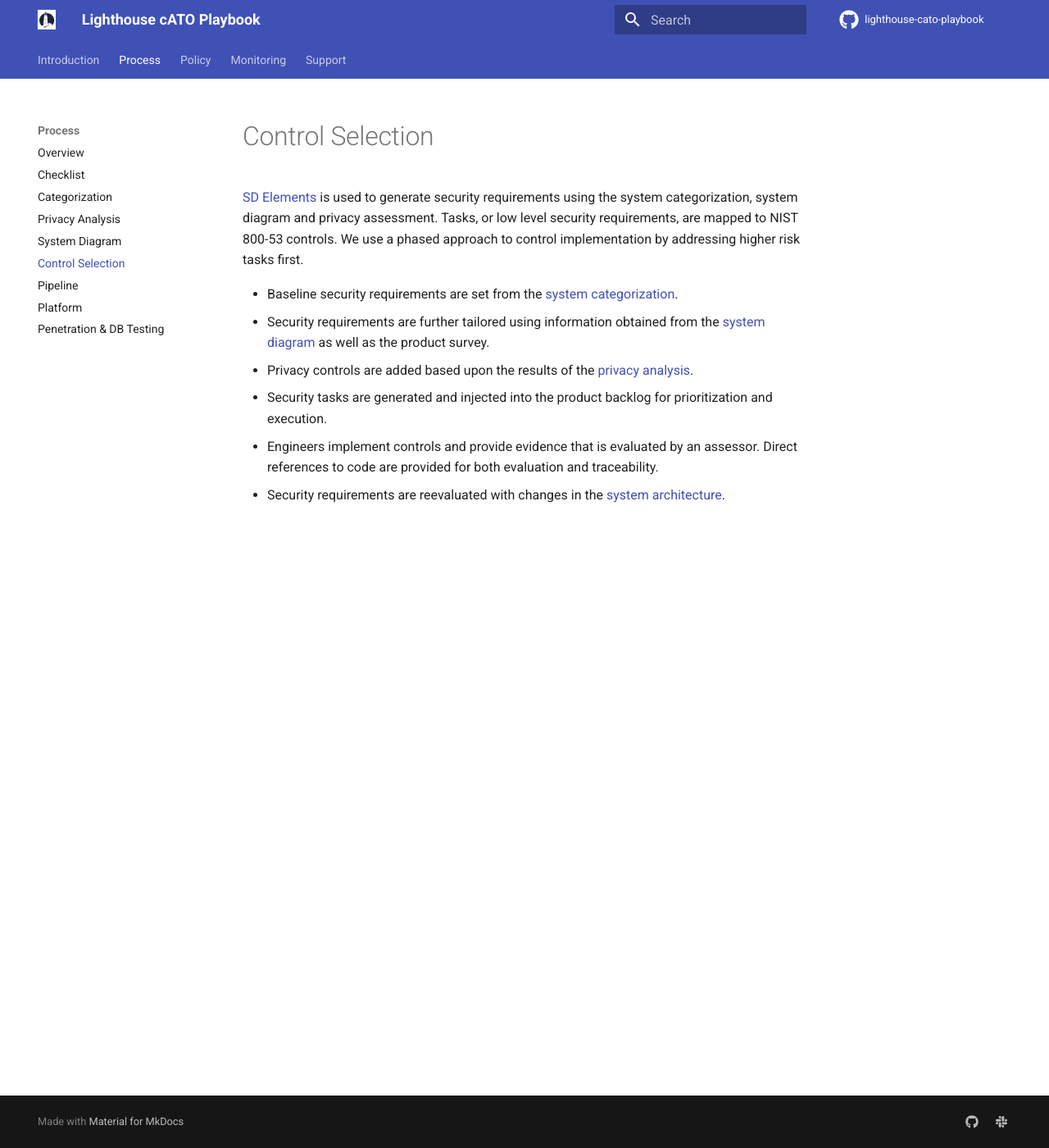
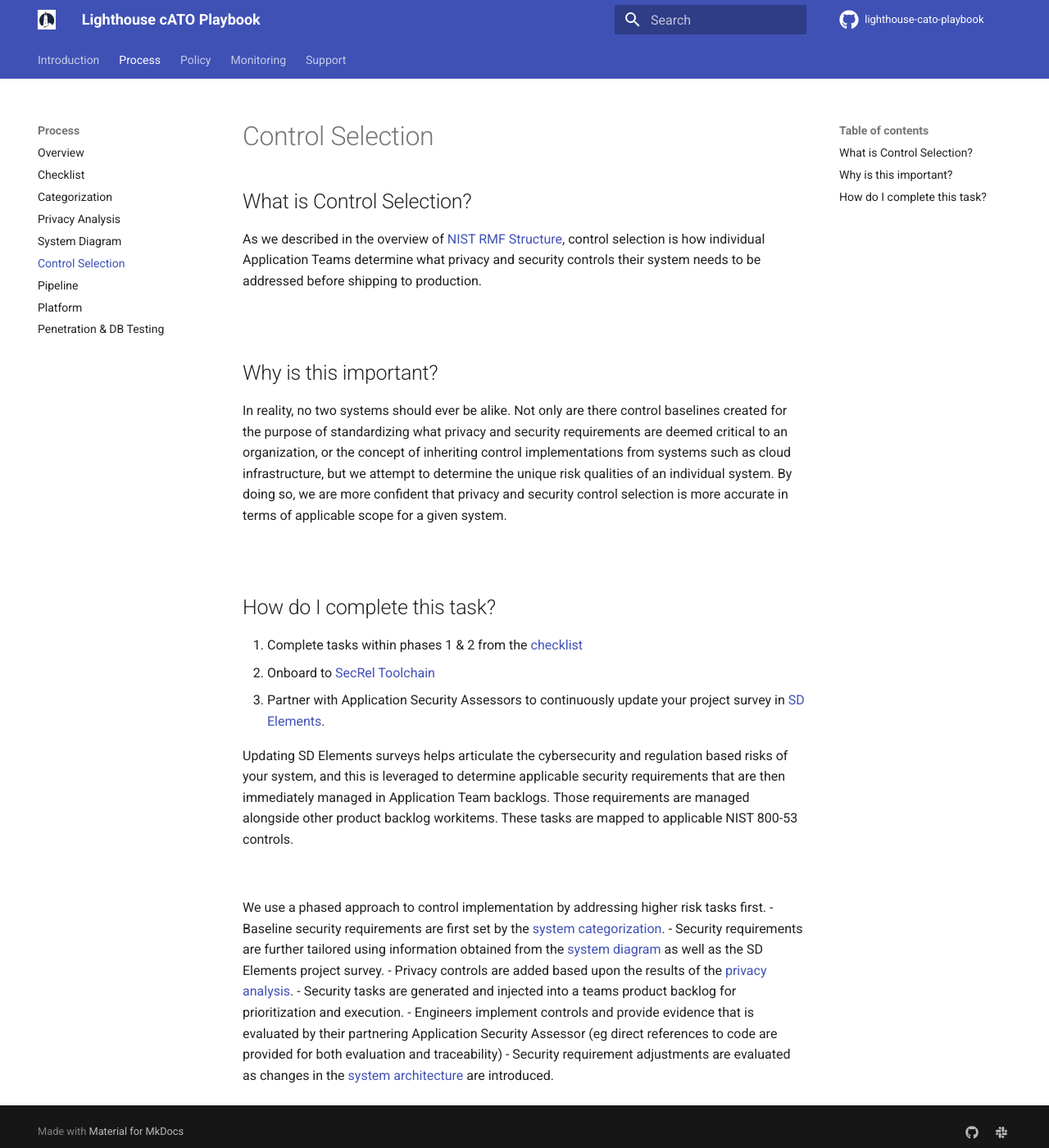
Before and after one commit to rise8-us/cato-playbook, an MkDocs documentation site: the page built from docs/selection.md, in a window 1280 px wide and 1400 px high. Shown: the whole window at 82% size. Built offline with MkDocs 1.6.1 and Material for MkDocs 9.7.7, drawn with Linux system fonts in a browser that asks for light colours; comment, search, counter and statistics services are not loaded.

Commit message:
Update selection.md

```diff
--- a/docs/selection.md
+++ b/docs/selection.md
@@ -1,14 +1,28 @@
 # Control Selection
 
-[SD Elements](https://www.securitycompass.com/sdelements/) is used to generate security requirements using the system
-categorization, system diagram and privacy assessment. Tasks, or low level security requirements, are mapped to
-NIST 800-53 controls. We use a phased approach to control implementation by addressing higher risk tasks first.
+## What is Control Selection?
+As we described in the overview of [NIST RMF Structure](https://verbose-lamp-357464da.pages.github.io/overview/#:~:text=as%20incident%20response.-,RMF%20Structure,-There%20are%20sevent), control selection is how individual Application Teams determine what privacy and security controls their system needs to be addressed before shipping to production.
 
-- Baseline security requirements are set from the [system categorization](categorization.md).
-- Security requirements are further tailored using information obtained from the [system diagram](diagram.md) as well as
-  the product survey.
+<br/>
+
+## Why is this important?
+In reality, no two systems should ever be alike. Not only are there control baselines created for the purpose of standardizing what privacy and security requirements are deemed critical to an organization, or the concept of inheriting control implementations from systems such as cloud infrastructure, but we attempt to determine the unique risk qualities of an individual system. By doing so, we are more confident that privacy and security control selection is more accurate in terms of applicable scope for a given system.
+
+<br/>
+
+## How do I complete this task?
+1. Complete tasks within phases 1 & 2 from the [checklist](checklist.md)
+2. Onboard to [SecRel Toolchain](https://upgraded-invention-05777635.pages.github.io/onboarding/)
+3. Partner with Application Security Assessors to continuously update your project survey in [SD Elements](https://www.securitycompass.com/sdelements/).
+
+Updating SD Elements surveys helps articulate the cybersecurity and regulation based risks of your system, and this is leveraged to determine applicable security requirements that are then immediately managed in Application Team backlogs. Those requirements are managed alongside other product backlog workitems. These tasks are mapped to applicable NIST 800-53 controls.
+
+<br/>
+
+We use a phased approach to control implementation by addressing higher risk tasks first.
+- Baseline security requirements are first set by the [system categorization](categorization.md).
+- Security requirements are further tailored using information obtained from the [system diagram](diagram.md) as well as the SD Elements project survey.
 - Privacy controls are added based upon the results of the [privacy analysis](privacy.md).
-- Security tasks are generated and injected into the product backlog for prioritization and execution.
-- Engineers implement controls and provide evidence that is evaluated by an assessor. Direct references to code are
-provided for both evaluation and traceability.
-- Security requirements are reevaluated with changes in the [system architecture](diagram.md).
+- Security tasks are generated and injected into a teams product backlog for prioritization and execution.
+- Engineers implement controls and provide evidence that is evaluated by their partnering Application Security Assessor (eg direct references to code are provided for both evaluation and traceability)
+- Security requirement adjustments are evaluated as changes in the [system architecture](diagram.md) are introduced.
```
